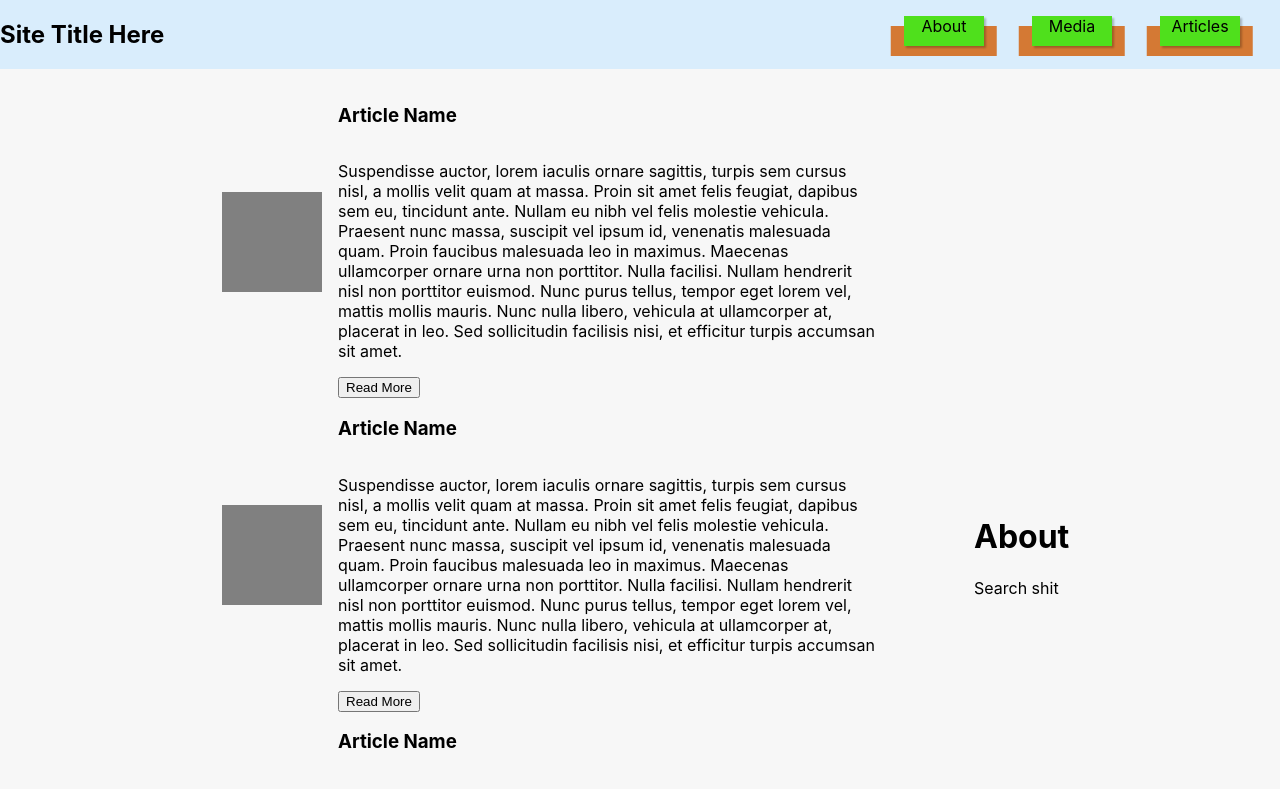
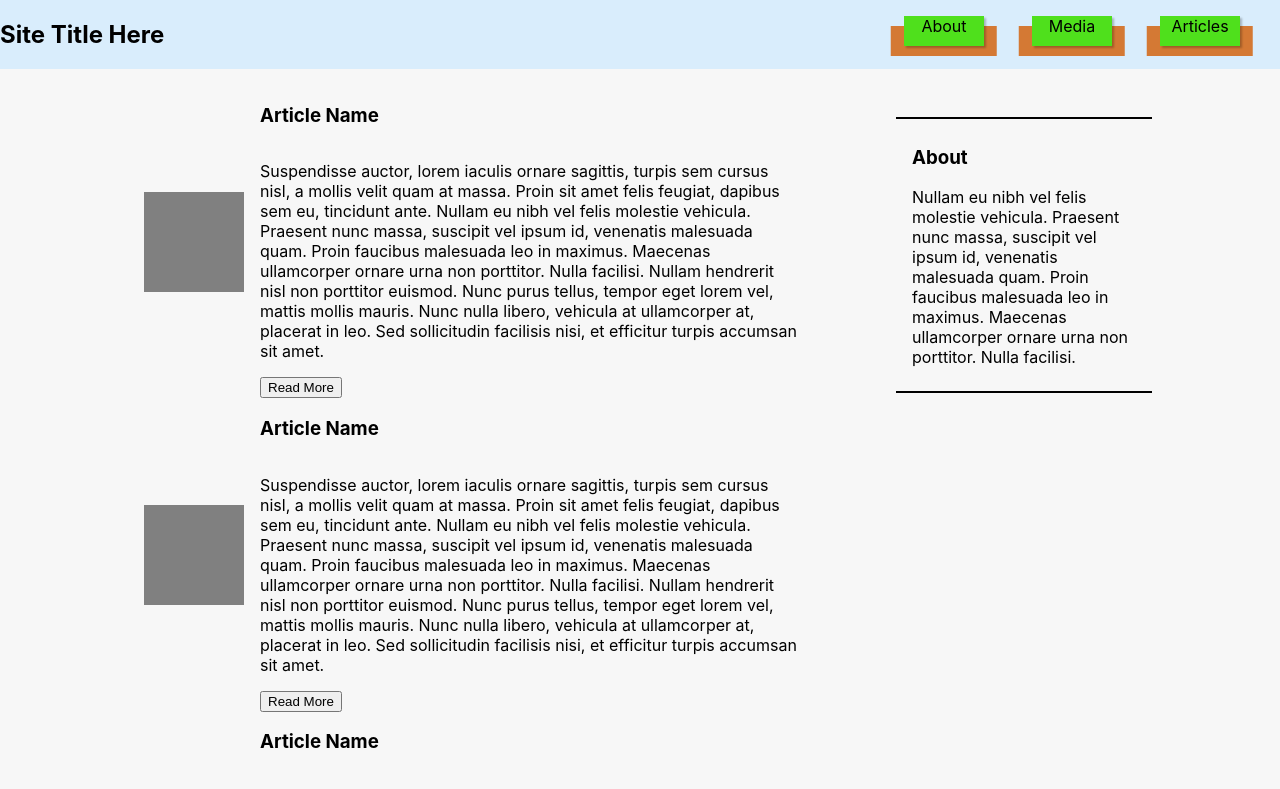
Before and after one commit to wilsonj806/react-headless-press-blog, a React (Create React App) app in the folder react-app/: page / in a window 1280 px wide. Shown: the top 789 px of the page. Built offline with nearby package versions, Linux system fonts and the light colour scheme.

Commit message:
Add a basic Side Nav component
Add a side nav component with styling. Integrate it into BaseLayout and add styling to index.css to place Side Nav in the landing page.

```diff
--- /dev/null
+++ b/react-app/src/components/SideNav.js
@@ -0,0 +1,20 @@
+import React from "react";
+import "./styles/side-nav.css";
+
+const SideNav = () => {
+  return (
+    <nav id="side-nav">
+      <section className="sec-about">
+        <h1>About</h1>
+        <p>
+          Nullam eu nibh vel felis molestie vehicula. Praesent nunc massa,
+          suscipit vel ipsum id, venenatis malesuada quam. Proin faucibus
+          malesuada leo in maximus. Maecenas ullamcorper ornare urna non
+          porttitor. Nulla facilisi.
+        </p>
+      </section>
+    </nav>
+  );
+};
+
+export default SideNav;
--- /dev/null
+++ b/react-app/src/components/styles/side-nav.css
@@ -0,0 +1,10 @@
+#side-nav {
+  width: 20%;
+}
+
+.sec-about {
+  margin-top: 32px;
+  padding: 8px 16px;
+  border-top: 2px solid black;
+  border-bottom: 2px solid black;
+}
--- a/react-app/src/index.css
+++ b/react-app/src/index.css
@@ -17,7 +17,7 @@ code {
   display: flex;
   flex-flow: row wrap;
   justify-content: center;
-  align-items: center;
+  align-items: flex-start;
 }
 
 .landing {
--- a/react-app/src/layouts/BaseLayout.js
+++ b/react-app/src/layouts/BaseLayout.js
@@ -1,15 +1,13 @@
 import React from "react";
 import PrimaryNav from "../components/PrimNav";
+import SideNav from "../components/SideNav";
 
 const BaseLayout = ({ children }) => {
   return (
     <div className="ctr-base-layout">
       <PrimaryNav />
       {children}
-      <div style={{ width: "100px" }}>
-        <h1>About</h1>
-        <p>Search shit</p>
-      </div>
+      <SideNav />
     </div>
   );
 };
```
